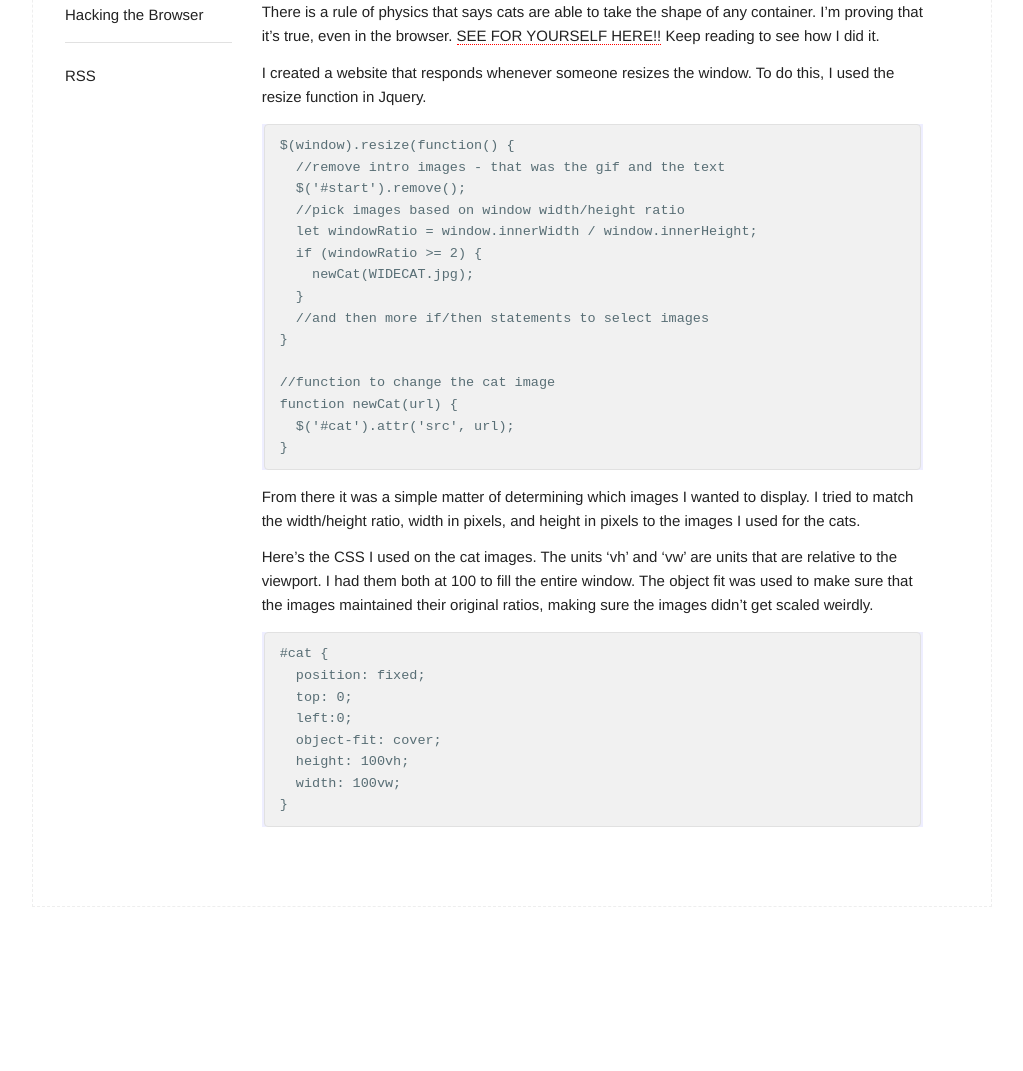
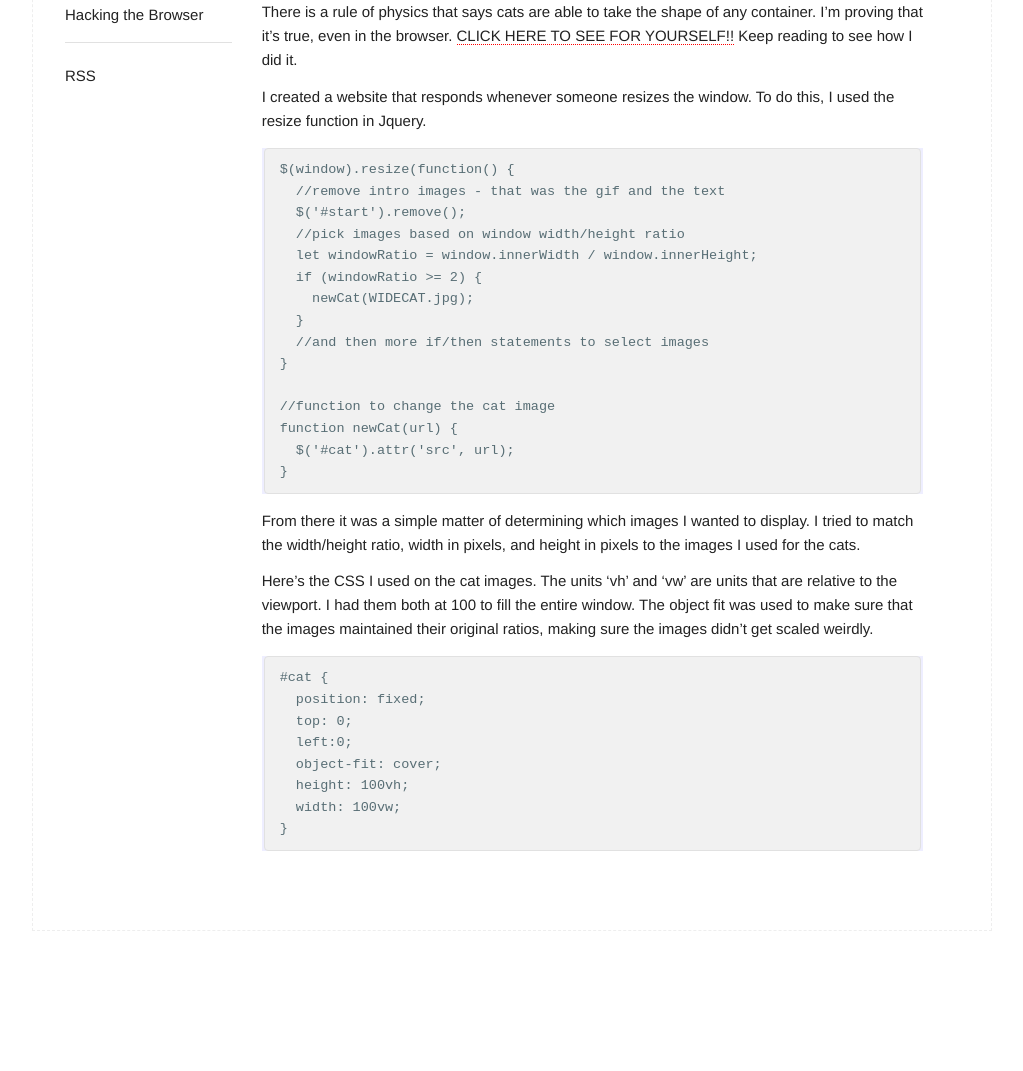
Before and after one commit to bevchou/bevchou.github.io, a Jekyll site: the page built from _posts/2018-04-04-responsive-website-with-liquid-cats.md, in a window 1280 px wide. Shown: the part 620-1691 px from the top of the page, without its empty margins (128-1151 px from the left). Built offline with Jekyll 4.4.1, drawn with Linux system fonts in a browser that asks for light colours; comment, search, counter and statistics services are not loaded; before the commit the page ends 1667 px from its top, so only the background shows below that.

Commit message:
baby typos

```diff
--- a/_posts/2018-04-04-responsive-website-with-liquid-cats.md
+++ b/_posts/2018-04-04-responsive-website-with-liquid-cats.md
@@ -17,7 +17,7 @@ author:
 ---
 <div class="responsive-container"><iframe src="https://player.vimeo.com/video/264161984" width="640" height="400" frameborder="0" webkitallowfullscreen mozallowfullscreen allowfullscreen></iframe></div>
 
-There is a rule of physics that says cats are able to take the shape of any container. I'm proving that it's true, even in the browser. [SEE FOR YOURSELF HERE!!](http://itp.beverlychou.com/hacking-the-browser/w2-responsive-site/) Keep reading to see how I did it.
+There is a rule of physics that says cats are able to take the shape of any container. I'm proving that it's true, even in the browser. [CLICK HERE TO SEE FOR YOURSELF!!](http://itp.beverlychou.com/hacking-the-browser/w2-responsive-site/) Keep reading to see how I did it.
 
 <!--more-->
 
```
Also changed, not shown: _posts/2018-04-11-progress-on-esp8266-circuit.md (+1 -1 lines).
